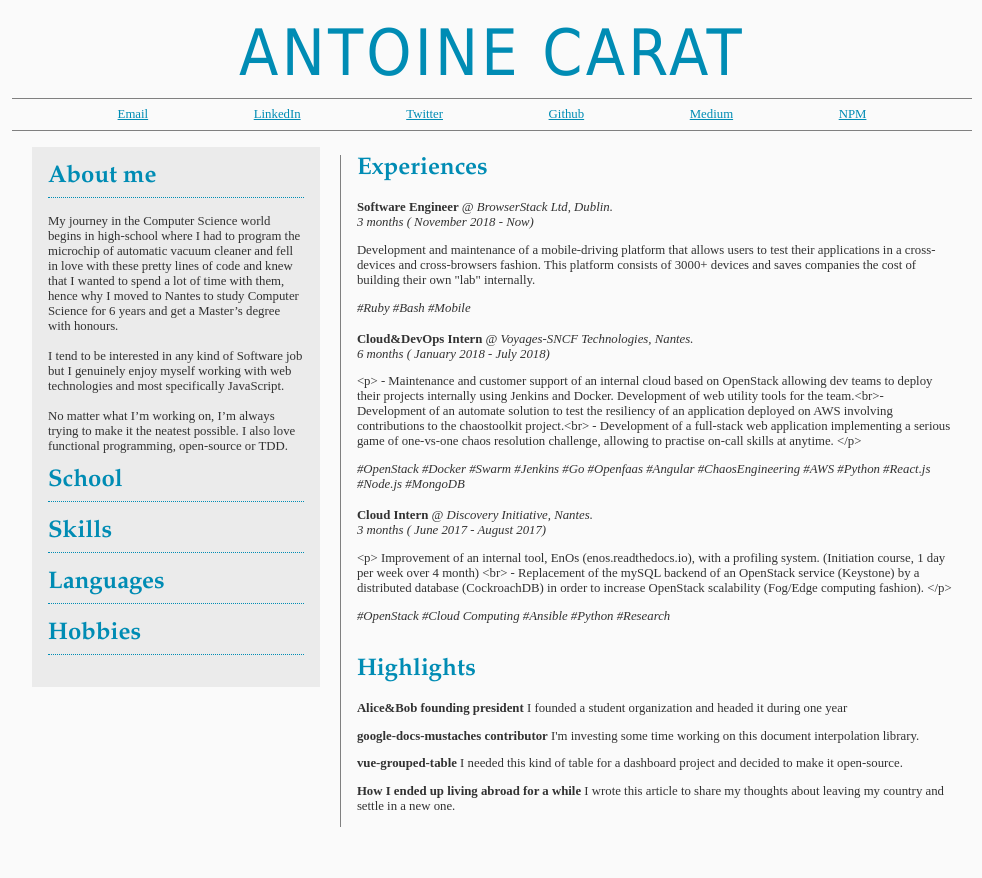
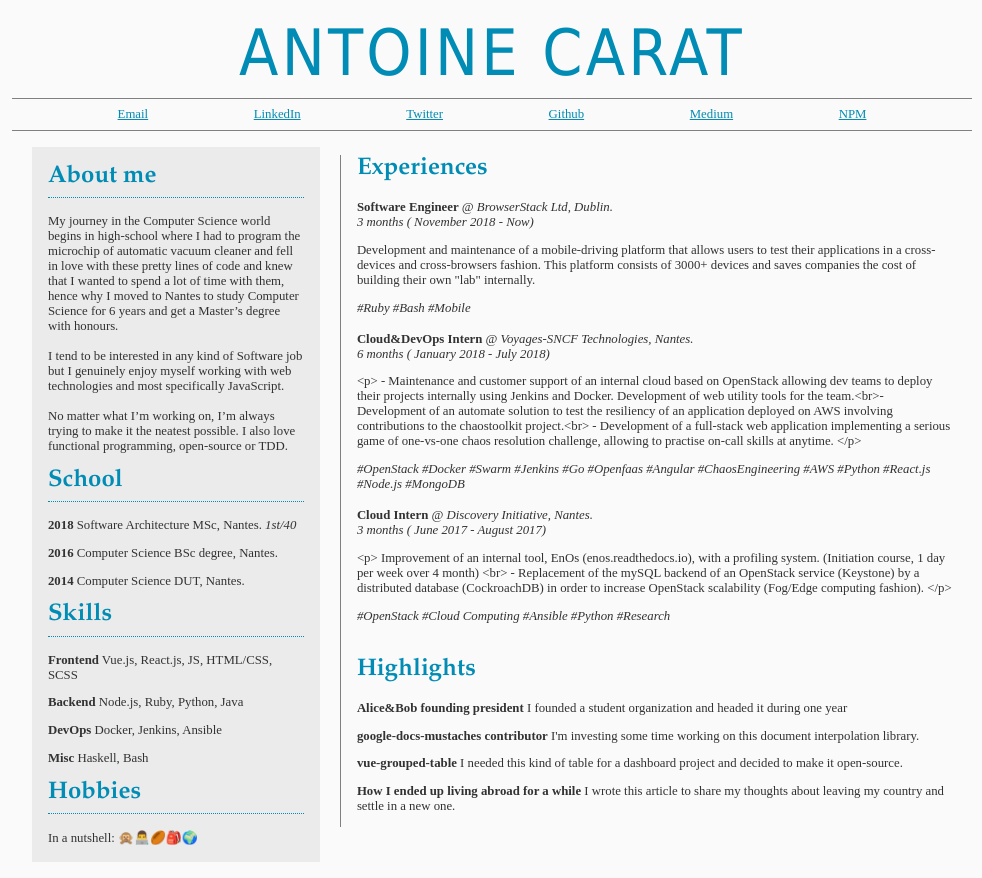
Before and after one commit to antoinecarat/antoinecarat.eu, a Vue app: page / in a window 1280 px wide. Shown: the whole page, without its empty margins (148-1130 px from the left). Before the commit the page ends 827 px from the top, so only its background shows below. Built offline with nearby package versions, Linux system fonts and the light colour scheme.

Commit message:
Fill up homepage

```diff
--- a/src/components/Experience/DetailedExperience.vue
+++ b/src/components/Experience/DetailedExperience.vue
@@ -10,7 +10,7 @@
       <div class="description" slot="right">
         <h2>About the company</h2>
         <p class="companydescription">
-          {{ experience.company.description }}
+          {{ experience.company.description }} <i><a :href="experience.company.website">Learn more</a></i>
         </p>
         <h2>About my role</h2>
         <p class="roledescription">
@@ -18,22 +18,6 @@
         </p>
       </div>
     </SlidingDoors>
-    <!-- <div class="card">
-      <img class="logo" :src="experience.company.logo" alt="">
-      <h2 class="jobtitle">{{ experience.jobtitle }}</h2>
-      <h3 class="company">{{experience.company.name}}</h3>
-      <p class="dates"> {{ monthsBetween(new Date(experience.startdate), new Date(experience.enddate || Date())) }} months ( {{ new Date(experience.startdate).toLocaleDateString("en-US", {month: 'long', year: 'numeric'}) }}  - {{ experience.enddate && new Date(experience.enddate).toLocaleDateString("en-US", {month: 'long', year: 'numeric'}) || 'Now' }})</p>
-    </div> -->
-    <!-- <div class="description">
-      <h2>About the company</h2>
-      <p class="companydescription">
-        {{ experience.company.description }}
-      </p>
-      <h2>About my role</h2>
-      <p class="roledescription">
-
-      </p>
-    </div> -->
   </div>
 </template>
 
--- a/src/components/Home.vue
+++ b/src/components/Home.vue
@@ -19,15 +19,25 @@
         </div>
         <div class="school">
           <h2 class="title">School</h2>
+          <p><b>2018</b> Software Architecture MSc, Nantes. <i>1st/40</i></p>
+          <p><b>2016</b> Computer Science BSc degree, Nantes.</p>
+          <p><b>2014</b> Computer Science DUT, Nantes.</p>
         </div>
         <div class="skills">
           <h2 class="title">Skills</h2>
+          <p><b>Frontend</b> Vue.js, React.js, JS, HTML/CSS, SCSS</p>
+          <p><b>Backend</b> Node.js, Ruby, Python, Java</p>
+          <p><b>DevOps</b> Docker, Jenkins, Ansible</p>
+          <p><b>Misc</b> Haskell, Bash</p>
         </div>
-        <div class="languages">
+        <!-- <div class="languages">
           <h2 class="title">Languages</h2>
-        </div>
+          <p><b>English</b> Written and oral fluency</p>
+          <p><b>French</b> Native language</p>
+        </div> -->
         <div class="Hobies">
           <h2 class="title">Hobbies</h2>
+          In a nutshell: 🙊👨‍💻🏉🎒🌍
         </div>
       </div>
       <div class="main" slot="right">
@@ -89,6 +99,8 @@ export default {
     justify-content: space-evenly;
     align-items: center;
 
+    margin-bottom: 1rem;
+
     .sidebar {
       padding: 1rem;
       background: #ebebeb;
```
